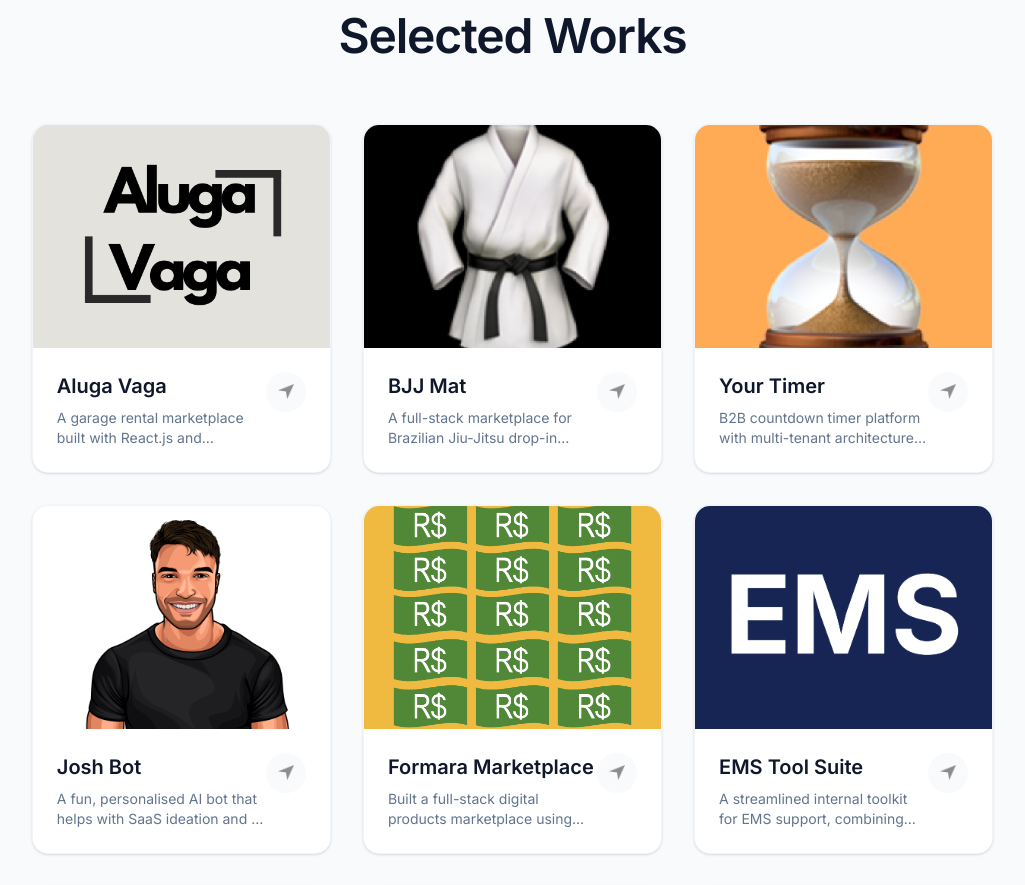
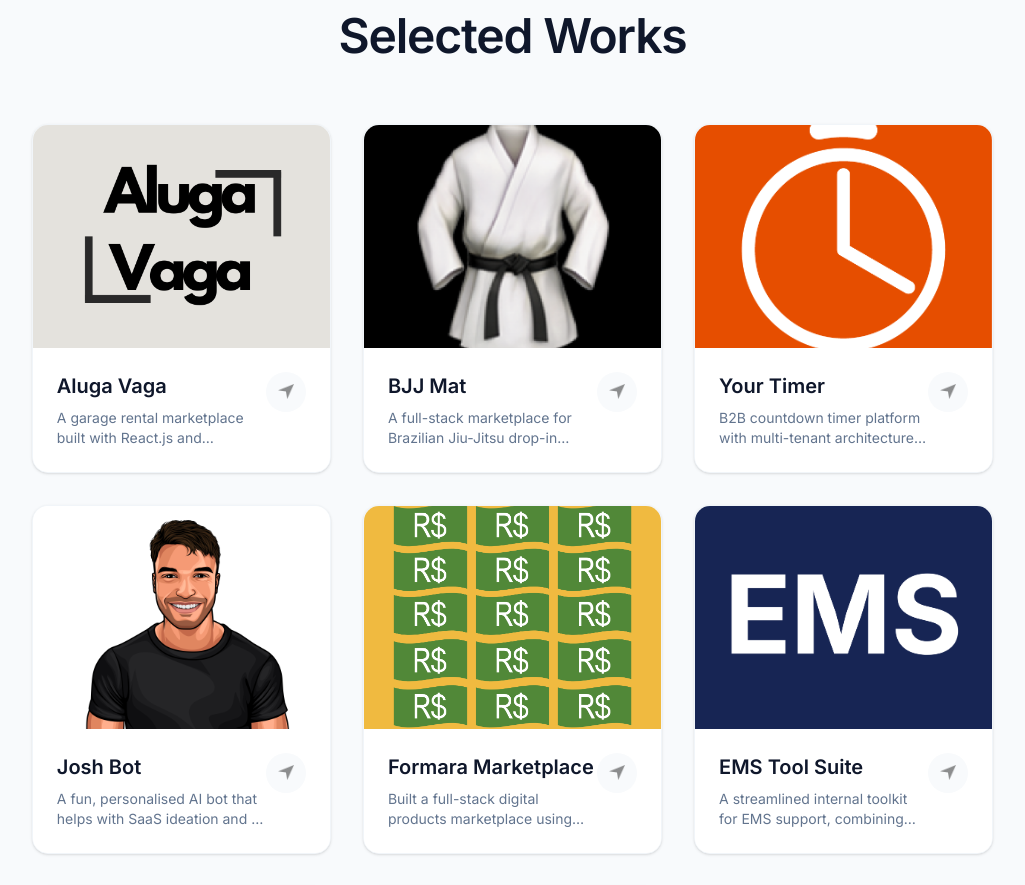
Before and after one commit to jmkenyon/joshmkenyon, a Next.js app: page / in a window 1280 px wide. Shown: the part 820-1705 px from the top of the page, without its empty margins (120-1145 px from the left). Built offline with nearby package versions, Linux system fonts and the light colour scheme.

Commit message:
new timer logo

```diff
--- a/public/assets/assets.js
+++ b/public/assets/assets.js
@@ -97,7 +97,7 @@ export const projectData = [
   {
     title: "Your Timer",
     description: "B2B countdown timer platform with multi-tenant architecture and real-time synchronization",
-    bgImage: "/yourtimer.png",
+    bgImage: "/yourtimer2.png",
     link: "https://yourtimer.io"
   },
   {
```
Also changed, not shown: public/yourtimer2.png (added).
